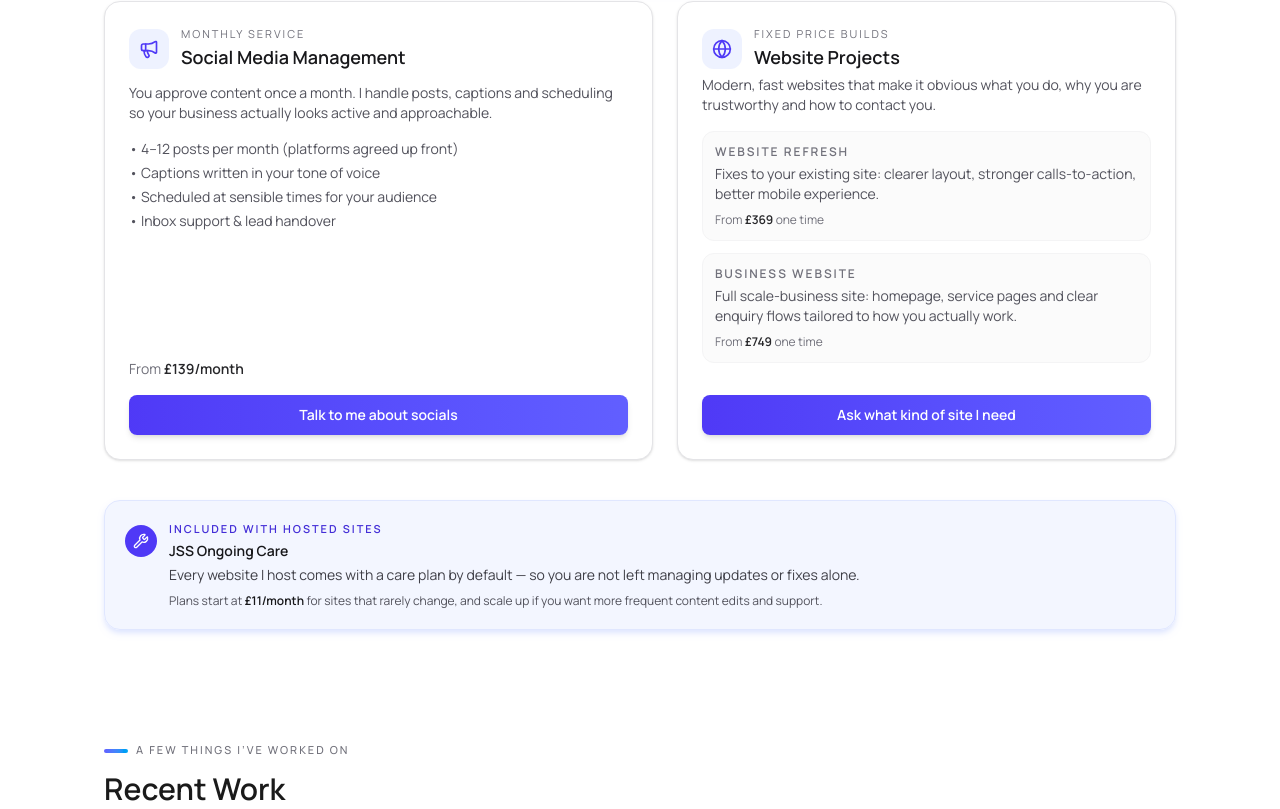
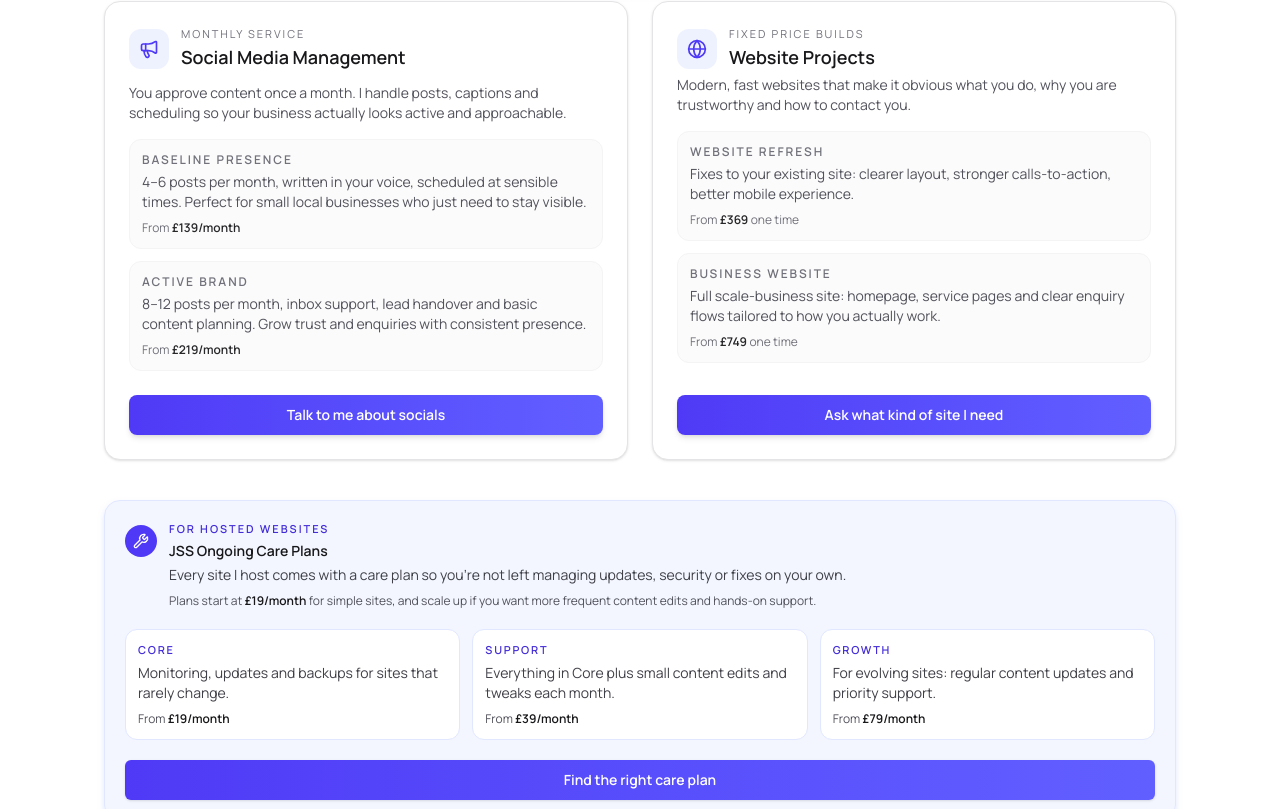
Before and after one commit to finnjefferis/jss, a Next.js app: page / in a window 1280 px wide. Shown: the part 1011-1820 px from the top of the page. Built offline with nearby package versions, Linux system fonts and the light colour scheme.

Commit message:
updated services section

```diff
--- a/src/app/page.tsx
+++ b/src/app/page.tsx
@@ -105,9 +105,11 @@ export default function Page() {
   </div>
 
   {/* Social first, then websites */}
-  <div className="grid grid-cols-1 gap-6 md:grid-cols-[1.1fr_minmax(0,1fr)]">
+<div className="grid grid-cols-1 gap-6 md:grid-cols-2">
+
     {/* Social Media Management */}
-   <div className="group flex flex-col rounded-2xl border border-zinc-200 bg-white p-6 shadow-sm transition hover:-translate-y-1 hover:shadow-lg">
+{/* Social Media Management */}
+<div className="group flex flex-col rounded-2xl border border-zinc-200 bg-white p-6 shadow-sm transition hover:-translate-y-1 hover:shadow-lg">
   <div className="mb-3 flex items-center gap-3">
     <div className="flex h-10 w-10 items-center justify-center rounded-xl bg-indigo-50 text-indigo-600">
       <Megaphone className="h-5 w-5" />
@@ -123,23 +125,41 @@ export default function Page() {
   </div>
 
   <p className="text-sm text-zinc-600">
-    You approve content once a month. I handle posts, captions and
-    scheduling so your business actually looks active and approachable.
+    You approve content once a month. I handle posts, captions and scheduling so
+    your business actually looks active and approachable.
   </p>
 
-  <ul className="mt-4 space-y-1 text-sm text-zinc-600">
-    <li>• 4–12 posts per month (platforms agreed up front)</li>
-    <li>• Captions written in your tone of voice</li>
-    <li>• Scheduled at sensible times for your audience</li>
-    <li>• Inbox support & lead handover</li>
-  </ul>
+  {/* Two social packages */}
+  <div className="mt-4 grid grid-cols-1 gap-3 text-sm text-zinc-600">
+    <div className="rounded-xl border border-zinc-100 bg-zinc-50/70 p-3">
+      <p className="text-xs font-semibold uppercase tracking-[0.16em] text-zinc-500">
+        Baseline Presence
+      </p>
+      <p className="mt-1 text-sm">
+        4–6 posts per month, written in your voice, scheduled at sensible times.
+        Perfect for small local businesses who just need to stay visible.
+      </p>
+      <p className="mt-2 text-xs text-zinc-500">
+        From <span className="font-semibold text-zinc-800">£139/month</span>
+      </p>
+    </div>
 
-  {/* Spacer pushes button to the bottom */}
+    <div className="rounded-xl border border-zinc-100 bg-zinc-50/70 p-3">
+      <p className="text-xs font-semibold uppercase tracking-[0.16em] text-zinc-500">
+        Active Brand
+      </p>
+      <p className="mt-1 text-sm">
+        8–12 posts per month, inbox support, lead handover and basic content
+        planning. Grow trust and enquiries with consistent presence.
+      </p>
+      <p className="mt-2 text-xs text-zinc-500">
+        From <span className="font-semibold text-zinc-800">£219/month</span>
+      </p>
+    </div>
+  </div>
+
+  {/* Spacer pushes button down for alignment */}
   <div className="flex-1" />
-
-  <p className="mt-4 text-sm text-zinc-500">
-    From <span className="font-semibold text-zinc-800">£139/month</span>
-  </p>
 
   <a
     href="https://wa.me/447887034503?text=Hi%20Finn%2C%20I’m%20interested%20in%20Social%20Media%20Management.%20Can%20you%20tell%20me%20what%20you’d%20suggest%20for%20my%20business%3F"
@@ -148,6 +168,7 @@ export default function Page() {
     Talk to me about socials
   </a>
 </div>
+
 
 
     {/* Website builds */}
@@ -208,32 +229,82 @@ export default function Page() {
     </div>
   </div>
 
-  {/* Ongoing care – not optional for hosted sites */}
-  <div className="mt-10 rounded-2xl border border-indigo-100 bg-indigo-50/70 px-5 py-5 shadow-md shadow-indigo-100 md:flex md:items-center md:justify-between md:gap-6">
+    {/* Ongoing care – attached to hosted sites */}
+  <div className="mt-10 rounded-2xl border border-indigo-100 bg-indigo-50/70 p-5 shadow-md shadow-indigo-100">
+    {/* Heading + explainer */}
     <div className="flex items-start gap-3">
-      <div className="mt-1 flex h-8 w-8 items-center justify-center rounded-full bg-indigo-600 text-white">
-        <Wrench className="h-4 w-4" />
-      </div>
+    <div className="mt-1 flex h-8 w-8 shrink-0 items-center justify-center rounded-full bg-indigo-600 text-white">
+  <Wrench className="h-4 w-4" />
+</div>
+
       <div>
         <p className="text-[11px] font-semibold uppercase tracking-[0.18em] text-indigo-700">
-          Included with hosted sites
+          For hosted websites
         </p>
         <h4 className="mt-1 text-sm font-semibold text-zinc-900">
-          JSS Ongoing Care
+          JSS Ongoing Care Plans
         </h4>
         <p className="mt-1 text-sm text-zinc-700">
-          Every website I host comes with a care plan by default — so you are not
-          left managing updates or fixes alone.
+          Every site I host comes with a care plan so you&apos;re not left managing
+          updates, security or fixes on your own.
         </p>
         <p className="mt-2 text-xs text-zinc-600">
-          Plans start at <span className="font-semibold text-zinc-900">£11/month</span> for
-          sites that rarely change, and scale up if you want more frequent content
-          edits and support.
+          Plans start at{" "}
+          <span className="font-semibold text-zinc-900">£19/month</span> for
+          simple sites, and scale up if you want more frequent content edits and
+          hands-on support.
         </p>
       </div>
     </div>
 
+    {/* Plans */}
+    <div className="mt-5 grid grid-cols-1 gap-3 md:grid-cols-3">
+      <div className="rounded-xl border border-indigo-100 bg-white p-3">
+        <p className="text-[11px] font-semibold uppercase tracking-[0.16em] text-indigo-700">
+          Core
+        </p>
+        <p className="mt-1 text-sm text-zinc-700">
+          Monitoring, updates and backups for sites that rarely change.
+        </p>
+        <p className="mt-2 text-xs text-zinc-600">
+          From <span className="font-semibold text-zinc-900">£19/month</span>
+        </p>
+      </div>
+
+      <div className="rounded-xl border border-indigo-100 bg-white p-3">
+        <p className="text-[11px] font-semibold uppercase tracking-[0.16em] text-indigo-700">
+          Support
+        </p>
+        <p className="mt-1 text-sm text-zinc-700">
+          Everything in Core plus small content edits and tweaks each month.
+        </p>
+        <p className="mt-2 text-xs text-zinc-600">
+          From <span className="font-semibold text-zinc-900">£39/month</span>
+        </p>
+      </div>
+
+      <div className="rounded-xl border border-indigo-100 bg-white p-3">
+        <p className="text-[11px] font-semibold uppercase tracking-[0.16em] text-indigo-700">
+          Growth
+        </p>
+        <p className="mt-1 text-sm text-zinc-700">
+          For evolving sites: regular content updates and priority support.
+        </p>
+        <p className="mt-2 text-xs text-zinc-600">
+          From <span className="font-semibold text-zinc-900">£79/month</span>
+        </p>
+      </div>
     </div>
+
+    <a
+      href="https://wa.me/447887034503?text=Hi%20Finn%2C%20can%20you%20recommend%20a%20care%20plan%20for%20my%20website%3F"
+      className="mt-5 inline-flex w-full items-center justify-center rounded-md bg-gradient-to-r from-indigo-600 to-indigo-500 px-5 py-2.5 text-sm font-semibold text-white shadow-sm transition hover:from-indigo-700 hover:to-indigo-600"
+    >
+      Find the right care plan
+    </a>
+  </div>
+
+
 </section>
 
 
```
